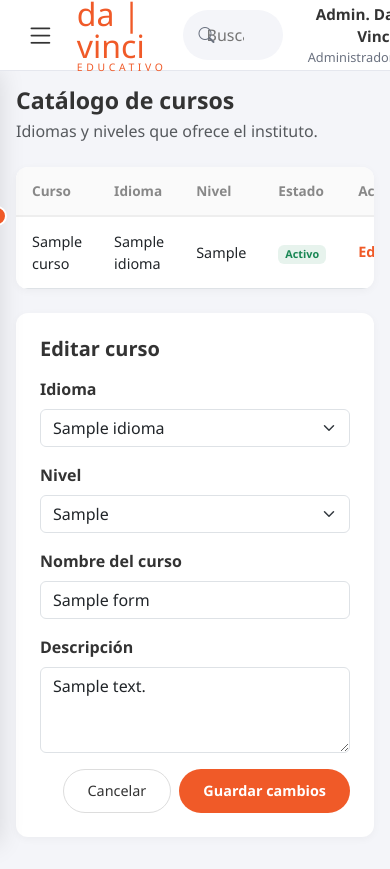
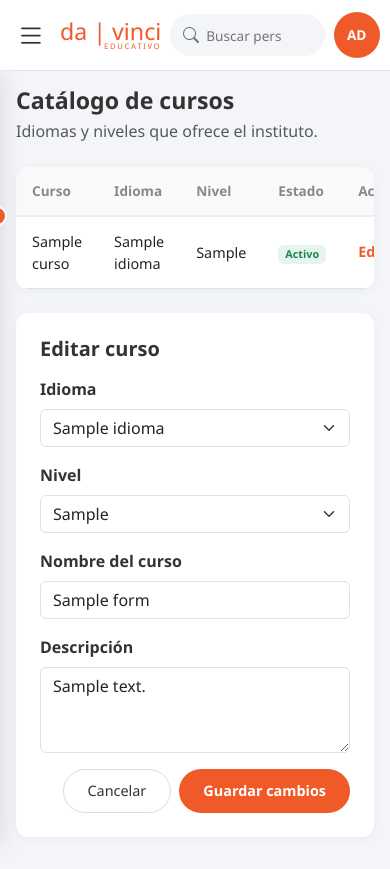
Before and after one commit to ElenaM11/SistemaGestionAcademica, a Django app: template frontend/templates/admin_panel/catalogo_cursos.html in a window 390 px wide. Run offline with Django 5.2, Linux system fonts and the light colour scheme; tables that the repository leaves empty hold one stand-in row (values such as "Sample post"); the template is opened without the code that fills it: values that come from a table or form of the project are taken from there, most other values are stand-ins (such as "Sample title", 1, 10 or a date in 2020).

Commit message:
matame: ahora si se que es css

```diff
--- a/frontend/static/css/admin_layout.css
+++ b/frontend/static/css/admin_layout.css
@@ -8,17 +8,19 @@
     position: fixed; top: 0; left: 0; right: 0; height: var(--nav-top);
     background: #fff; border-bottom: 1px solid #e5e7ee;
     display: flex; align-items: center; gap: 1rem;
-    padding: 0 1.25rem; z-index: 1030;
+    padding: 0 1.25rem; z-index: 3000; isolation: isolate; overflow: visible;
 }
 .app-topbar .brand { width: calc(var(--rail-w) + 60px); line-height: 1; text-decoration: none; }
 .app-topbar .brand .logo-text { font-size: 2rem; font-weight: 500; color: var(--color-orange, #ff5a00); }
 .app-topbar .brand .logo-sub { font-size: .65rem; letter-spacing: .35em; color: var(--color-orange, #ff5a00); text-align: right; }
-.app-topbar .search-box { flex: 1; max-width: 630px; margin: 0 auto; }
-.global-search { position: relative; flex: 1; max-width: 630px; margin: 0 auto; min-width: 100px; }
-.global-search .search-box { position: relative; width: 100%; }
-.global-search .search-box > i { position: absolute; left: 1rem; top: 50%; transform: translateY(-50%); color: #6b7280; z-index: 1; }
-.global-search .search-box input { padding-left: 2.75rem; }
-.global-search-results { position: absolute; top: calc(100% + .55rem); left: 0; right: 0; z-index: 1100; max-height: min(62vh, 520px); overflow-y: auto; overscroll-behavior: contain; background: #fff; border: 1px solid #e5e7ee; border-radius: 14px; box-shadow: 0 14px 36px #18223026; }
+.app-topbar .search-box { flex: 1 1 auto; max-width: none; margin: 0; }
+.global-search { position: relative; flex: 1 1 320px; width: min(630px, 100%); max-width: 630px; min-width: 0; margin: 0 auto; z-index: 3100; }
+.global-search .search-box { display: block; position: relative; width: 100%; max-width: none; margin: 0; }
+.global-search .search-box > i { position: absolute; left: 1.1rem; top: 50%; transform: translateY(-50%); color: #6b7280; z-index: 1; pointer-events: none; }
+.global-search .search-box input { display: block; box-sizing: border-box; width: 100%; height: 48px; padding: 0 2.8rem; border: 1px solid transparent; border-radius: 999px; background: #f4f5f9; outline: none; }
+.global-search .search-box input:focus { border-color: #d8dbe5; box-shadow: 0 0 0 3px #ff5a001a; }
+.global-search-results { position: absolute; display: block; top: calc(100% + .65rem); left: 0; right: 0; z-index: 3200; max-height: min(62vh, 520px); overflow-y: auto; overscroll-behavior: contain; background: #fff; border: 1px solid #e5e7ee; border-radius: 14px; box-shadow: 0 14px 36px #18223026; }
+.global-search-results[hidden] { display: none !important; }
 .global-search-empty { padding: 1rem; margin: 0; color: #6b7280; }
 .global-search-person { display: flex; align-items: center; gap: .75rem; padding: .75rem; border-bottom: 1px solid #edf0f4; }
 .global-search-person:last-child { border-bottom: 0; }
@@ -31,12 +33,28 @@
 .global-search-actions a { text-decoration: none; }
 .global-search-message { color: var(--color-orange, #ff5a00); font-weight: 700; }
 .global-search-profile { color: #4b5563; }
-.person-profile-card { max-width: 900px; margin: 2rem auto; padding: 2rem; display: flex; align-items: center; gap: 1.25rem; background: #fff; border: 1px solid #e5e7ee; border-radius: 18px; box-shadow: 0 8px 28px #18223012; }
-.person-profile-card h1 { font-size: 1.5rem; margin: 0 0 .4rem; }
+.person-profile-page { max-width: 980px; margin: 0 auto; }
+.person-profile-banner { box-shadow: 0 8px 24px #47256a1f; }
+.person-profile-card { overflow: hidden; border: 1px solid #e5e7ee; border-radius: 16px; background: #fff; box-shadow: 0 8px 28px #18223012; }
+.person-profile-head { display: flex; align-items: center; gap: 1.2rem; padding: 1.6rem; }
+.person-profile-avatar { flex: 0 0 76px; width: 76px; height: 76px; display: grid; place-items: center; border-radius: 50%; background: linear-gradient(145deg, #ff7a36, var(--color-orange, #ff5a00)); color: #fff; font-size: 1.4rem; font-weight: 700; box-shadow: 0 5px 14px #ff5a0033; }
+.person-profile-identity { min-width: 0; flex: 1; }
+.person-profile-label, .person-profile-contact-label { display: block; color: #6b7280; font-size: .8rem; font-weight: 600; letter-spacing: .04em; text-transform: uppercase; }
+.person-profile-identity h1 { margin: .15rem 0 .55rem; color: #25212a; font-size: 1.45rem; font-weight: 700; overflow-wrap: anywhere; }
+.person-profile-action { flex: 0 0 auto; text-decoration: none; }
+.person-profile-contact { display: flex; align-items: center; gap: .9rem; padding: 1.2rem 1.6rem; border-top: 1px solid #edf0f4; background: #fcfcfd; }
+.person-profile-contact-icon { width: 42px; height: 42px; display: grid; place-items: center; border-radius: 12px; background: #fff0e8; color: var(--color-orange, #ff5a00); font-size: 1.15rem; }
+.person-profile-contact a { display: inline-block; margin-top: .15rem; color: #382449; font-weight: 600; text-decoration: none; overflow-wrap: anywhere; }
+.person-profile-contact a:hover { color: var(--color-orange, #ff5a00); text-decoration: underline; }
 .app-topbar .search-box input {
     width: 100%; border: 0; background: #f4f5f9; border-radius: 999px;
     padding: .8rem 1.5rem; outline: none;
 }
+.app-topbar .global-search .search-box input {
+    width: 100%; height: 48px; box-sizing: border-box; border: 1px solid transparent;
+    padding: 0 2.8rem; background: #f4f5f9; border-radius: 999px;
+}
+.app-topbar .global-search .search-box input:focus { border-color: #d8dbe5; }
 .app-topbar .user-info { display: flex; align-items: center; gap: .75rem; margin-left: auto; }
 .app-topbar .user-info a.profile-link { display: flex; align-items: center; gap: .75rem; text-decoration: none; color: inherit; }
 .app-topbar .user-name { font-size: .95rem; text-align: right; }
@@ -118,17 +136,35 @@
 @media (max-width: 991.98px) {
     .hamburger-btn { display: block; }
     .app-topbar .brand { width: auto; }
-    .app-topbar .global-search { max-width: none; }
+    .app-topbar .global-search { flex: 1 1 220px; max-width: none; }
     .global-search-person { align-items: flex-start; flex-wrap: wrap; }
     .global-search-detail { min-width: calc(100% - 60px); }
     .global-search-actions { flex-direction: row; margin-left: 3.25rem; }
-    .person-profile-card { margin: 1rem; padding: 1.25rem; flex-wrap: wrap; }
+    .person-profile-head { padding: 1.25rem; flex-wrap: wrap; }
+    .person-profile-action { margin-left: 5rem; }
+    .person-profile-contact { padding: 1rem 1.25rem; }
     .app-topbar .user-info > div:first-child { display: none; }
     .app-nav { transform: translateX(-100%); transition: transform .2s; }
     .app-nav.show { transform: none; }
     .subpanel { display: none; }
     .app-main, .app-main.no-panel { margin-left: 0; padding-inline: 1rem; }
     .role-selector { grid-template-columns: 1fr; }
+}
+@media (max-width: 575.98px) {
+    .app-topbar { gap: .55rem; padding-inline: .65rem; }
+    .app-topbar .brand { flex: 0 0 auto; }
+    .app-topbar .brand .logo-text { font-size: 1.45rem; }
+    .app-topbar .brand .logo-sub { font-size: .48rem; letter-spacing: .22em; }
+    .app-topbar .global-search { flex: 1 1 120px; min-width: 120px; }
+    .app-topbar .global-search .search-box input { height: 42px; padding-inline: 2.2rem 1.8rem; font-size: .85rem; }
+    .app-topbar .global-search .search-box > i { left: .8rem; }
+    .app-topbar .user-info .profile-link > div:first-child,
+    .app-topbar .btn-logout { display: none; }
+    .app-topbar .global-search-results { left: auto; right: -2.5rem; width: min(420px, calc(100vw - 1rem)); }
+    .person-profile-head { gap: .9rem; }
+    .person-profile-avatar { flex-basis: 60px; width: 60px; height: 60px; font-size: 1.1rem; }
+    .person-profile-identity h1 { font-size: 1.2rem; }
+    .person-profile-action { margin-left: 0; }
 }
 @media (prefers-reduced-motion: reduce) { .app-nav { transition: none; } }
 
--- a/frontend/templates/base.html
+++ b/frontend/templates/base.html
@@ -8,7 +8,7 @@
     <link href="https://cdn.jsdelivr.net/npm/bootstrap@5.3.0/dist/css/bootstrap.min.css" rel="stylesheet">
     <link href="https://cdn.jsdelivr.net/npm/bootstrap-icons@1.11.0/font/bootstrap-icons.css" rel="stylesheet">
     <link href="{% static 'css/custom.css' %}" rel="stylesheet">
-    <link href="{% static 'css/admin_layout.css' %}" rel="stylesheet">
+    <link href="{% static 'css/admin_layout.css' %}?v=3" rel="stylesheet">
     <link href="{% static 'css/sprint2.css' %}?v=3" rel="stylesheet">
     <link href="{% static 'css/Sprint3.css' %}?v=1" rel="stylesheet">
     {% block extra_css %}{% endblock %}
--- a/frontend/templates/components/global_search.html
+++ b/frontend/templates/components/global_search.html
@@ -3,7 +3,7 @@
         <label class="visually-hidden" for="busqueda-global">Buscar personas</label>
         <i class="bi bi-search" aria-hidden="true"></i>
         <input id="busqueda-global" type="search" name="q" maxlength="100"
-               placeholder="Buscar personas por nombre, correo o código"
+               placeholder="Buscar personas…"
                aria-label="Buscar personas por nombre, apellido, correo o código"
                aria-autocomplete="list" aria-controls="resultados-busqueda-global" aria-expanded="false">
         <div class="global-search-results" id="resultados-busqueda-global" role="listbox" hidden></div>
```
Also changed, not shown: frontend/templates/accounts/persona_perfil.html (+23 -7 lines).
